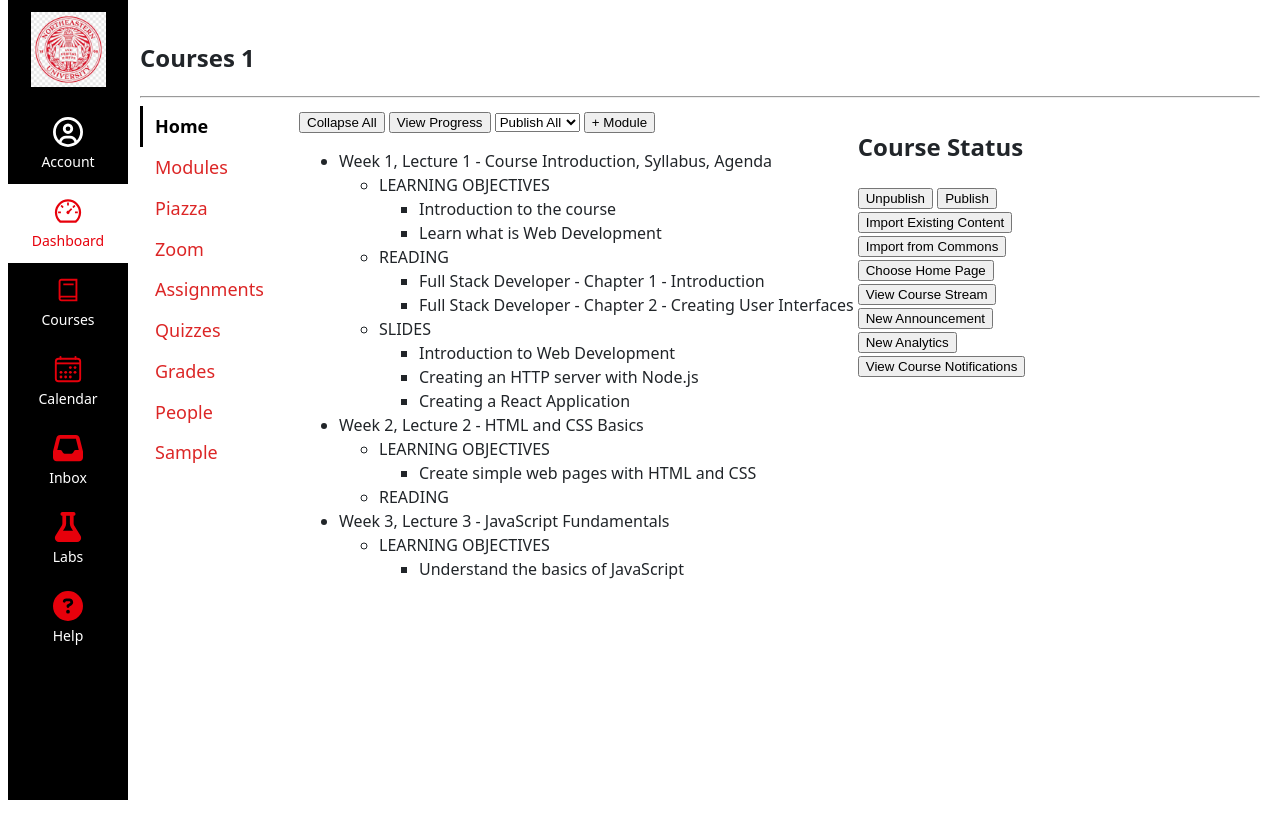
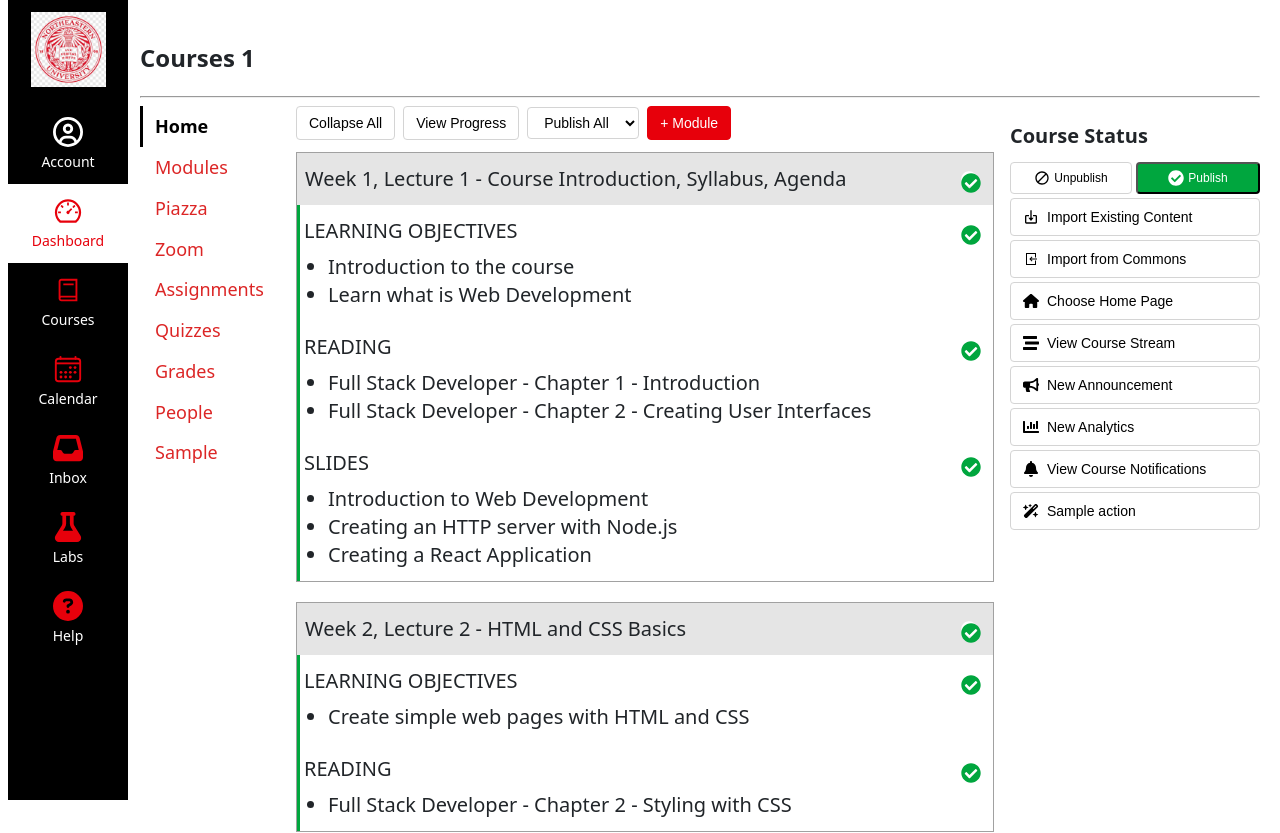
Before and after one commit to Jefferson0511/webdev-client, a Next.js app: page /courses/1/home in a window 1280 px wide. Shown: the top 833 px of the page. Before the commit the page ends 808 px from the top, so only its background shows below. Built offline with nearby package versions, Linux system fonts and the light colour scheme.

Commit message:
redesign home, course and people

```diff
--- a/app/(kambaz)/courses/[cid]/home/Status.tsx
+++ b/app/(kambaz)/courses/[cid]/home/Status.tsx
@@ -1,22 +1,79 @@
+import { FaCheckCircle, FaStream, FaBullhorn, FaChartBar, FaBell } from "react-icons/fa";
+import { MdDoNotDisturbAlt } from "react-icons/md";
+import { BiImport } from "react-icons/bi";
+import { LiaFileImportSolid } from "react-icons/lia";
+import { FaHouse, FaWandMagicSparkles } from "react-icons/fa6";
+
 export default function CourseStatus() {
   return (
     <div id="wd-course-status">
-      <h2>Course Status</h2>
-      <button>Unpublish</button> <button>Publish</button>
-      <br />
-      <button>Import Existing Content</button>
-      <br />
-      <button>Import from Commons</button>
-      <br />
-      <button>Choose Home Page</button>
-      <br />
-      <button>View Course Stream</button>
-      <br />
-      <button>New Announcement</button>
-      <br />
-      <button>New Analytics</button>
-      <br />
-      <button>View Course Notifications</button>
+      <h2 className="mb-3 text-xl font-semibold">Course Status</h2>
+      <div className="mb-1 flex gap-1">
+        <button
+          type="button"
+          className="inline-flex min-w-0 flex-1 items-center justify-center rounded border border-neutral-300 bg-white px-1.5 py-1.5 text-xs"
+        >
+          <MdDoNotDisturbAlt className="me-1 shrink-0 text-base" /> Unpublish
+        </button>
+        <button
+          type="button"
+          className="inline-flex min-w-0 flex-1 items-center justify-center rounded bg-green-600 px-1.5 py-1.5 text-xs text-white hover:bg-green-700"
+        >
+          <FaCheckCircle className="me-1 shrink-0 text-base" /> Publish
+        </button>
+      </div>
+      <button
+        type="button"
+        className="mb-1 flex w-full items-center rounded border border-neutral-300 bg-white px-3 py-2 text-left text-sm"
+      >
+        <BiImport className="me-2 shrink-0 text-base" /> Import Existing Content
+      </button>
+      <button
+        type="button"
+        className="mb-1 flex w-full items-center rounded border border-neutral-300 bg-white px-3 py-2 text-left text-sm"
+      >
+        <LiaFileImportSolid className="me-2 shrink-0 text-base" /> Import from
+        Commons
+      </button>
+      <button
+        type="button"
+        className="mb-1 flex w-full items-center rounded border border-neutral-300 bg-white px-3 py-2 text-left text-sm"
+      >
+        <FaHouse className="me-2 shrink-0 text-base" /> Choose Home Page
+      </button>
+      <button
+        type="button"
+        className="mb-1 flex w-full items-center rounded border border-neutral-300 bg-white px-3 py-2 text-left text-sm"
+      >
+        <FaStream className="me-2 shrink-0 text-base" /> View Course Stream
+      </button>
+      <button
+        type="button"
+        className="mb-1 flex w-full items-center rounded border border-neutral-300 bg-white px-3 py-2 text-left text-sm"
+      >
+        <FaBullhorn className="me-2 shrink-0 text-base" /> New Announcement
+      </button>
+      <button
+        type="button"
+        className="mb-1 flex w-full items-center rounded border border-neutral-300 bg-white px-3 py-2 text-left text-sm"
+      >
+        <FaChartBar className="me-2 shrink-0 text-base" /> New Analytics
+      </button>
+      <button
+        type="button"
+        className="mb-1 flex w-full items-center rounded border border-neutral-300 bg-white px-3 py-2 text-left text-sm"
+      >
+        <FaBell className="me-2 shrink-0 text-base" /> View Course
+        Notifications
+      </button>
+      <button
+        type="button"
+        id="wd-ai-status"
+        className="mb-1 flex w-full items-center rounded border border-neutral-300 bg-white px-3 py-2 text-left text-sm"
+      >
+        <FaWandMagicSparkles className="me-2 shrink-0 text-base" /> Sample
+        action
+      </button>
     </div>
   );
 }
--- a/app/(kambaz)/courses/[cid]/home/page.tsx
+++ b/app/(kambaz)/courses/[cid]/home/page.tsx
@@ -3,19 +3,13 @@
 
 export default function Home() {
   return (
-    <div id="wd-home">
-      <table>
-        <tbody>
-          <tr>
-            <td valign="top" width="70%">
-              <Modules />
-            </td>
-            <td valign="top">
-              <CourseStatus />
-            </td>
-          </tr>
-        </tbody>
-      </table>
+    <div id="wd-home" className="flex gap-4">
+      <div className="min-w-0 flex-1">
+        <Modules />
+      </div>
+      <div className="hidden w-[250px] shrink-0 lg:block">
+        <CourseStatus />
+      </div>
     </div>
   );
 }
--- /dev/null
+++ b/app/(kambaz)/courses/[cid]/modules/GreenCheckmark.tsx
@@ -0,0 +1,12 @@
+import { FaCheckCircle, FaCircle } from "react-icons/fa";
+export default function GreenCheckmark() {
+  return (
+    <span className="relative me-1 inline-flex">
+      <FaCheckCircle
+        className="absolute text-xl text-green-600"
+        style={{ top: "2px" }}
+      />
+      <FaCircle className="text-base text-white" />
+    </span>
+  );
+}
--- a/app/(kambaz)/courses/[cid]/modules/Lesson.tsx
+++ b/app/(kambaz)/courses/[cid]/modules/Lesson.tsx
@@ -1,4 +1,5 @@
 import type { ReactNode } from "react";
+import GreenCheckmark from "./GreenCheckmark";
 
 export default function Lesson({
   title,
@@ -8,9 +9,12 @@
   children?: ReactNode;
 }) {
   return (
-    <li className="wd-lesson">
-      <span className="wd-title">{title}</span>
-      <ul className="wd-content">{children}</ul>
+    <li className="wd-lesson border-l-[3px] border-green-600 p-3 pl-1">
+      <div className="flex items-center justify-between">
+        <span className="wd-title">{title}</span>
+        <GreenCheckmark />
+      </div>
+      <ul className="wd-content mt-2 list-disc pl-6">{children}</ul>
     </li>
   );
 }
--- a/app/(kambaz)/courses/[cid]/modules/Module.tsx
+++ b/app/(kambaz)/courses/[cid]/modules/Module.tsx
@@ -1,4 +1,5 @@
 import type { ReactNode } from "react";
+import GreenCheckmark from "./GreenCheckmark";
 
 export default function Module({
   title,
@@ -8,9 +9,12 @@
   children?: ReactNode;
 }) {
   return (
-    <li className="wd-module">
-      <div className="wd-title">{title}</div>
-      <ul className="wd-lessons">{children}</ul>
+    <li className="wd-module mb-5 overflow-hidden border border-neutral-400 p-0 text-xl">
+      <div className="wd-title flex items-center justify-between bg-neutral-200 p-3 ps-2">
+        <span>{title}</span>
+        <GreenCheckmark />
+      </div>
+      <ul className="wd-lessons m-0 list-none p-0">{children}</ul>
     </li>
   );
 }
--- a/app/(kambaz)/courses/[cid]/modules/page.tsx
+++ b/app/(kambaz)/courses/[cid]/modules/page.tsx
@@ -4,12 +4,33 @@
 export default function Modules() {
   return (
     <div>
-      <button>Collapse All</button> <button>View Progress</button>{" "}
-      <select defaultValue="publish-all">
+      <div className="mb-3 flex flex-wrap items-center gap-2">
+        <button
+          type="button"
+          className="rounded border border-neutral-300 bg-white px-3 py-1.5 text-sm"
+        >
+          Collapse All
+        </button>
+        <button
+          type="button"
+          className="rounded border border-neutral-300 bg-white px-3 py-1.5 text-sm"
+        >
+          View Progress
+        </button>
+        <select
+          defaultValue="publish-all"
+          className="rounded border border-neutral-300 bg-white px-3 py-1.5 text-sm"
+        >
           <option value="publish-all">Publish All</option>
-      </select>{" "}
-      <button>+ Module</button>
-      <ul id="wd-modules">
+        </select>
+        <button
+          type="button"
+          className="rounded border border-red-600 bg-red-600 px-3 py-1.5 text-sm font-medium text-white"
+        >
+          + Module
+        </button>
+      </div>
+      <ul id="wd-modules" className="m-0 list-none p-0">
         <Module title="Week 1, Lecture 1 - Course Introduction, Syllabus, Agenda">
           <Lesson title="LEARNING OBJECTIVES">
             <li className="wd-content-item">Introduction to the course</li>
@@ -33,16 +54,33 @@
         </Module>
         <Module title="Week 2, Lecture 2 - HTML and CSS Basics">
           <Lesson title="LEARNING OBJECTIVES">
-                <li className="wd-content-item">Create simple web pages with HTML and CSS</li>
+            <li className="wd-content-item">
+              Create simple web pages with HTML and CSS
+            </li>
           </Lesson>
           <Lesson title="READING">
+            <li className="wd-content-item">
+              Full Stack Developer - Chapter 2 - Styling with CSS
+            </li>
           </Lesson>
-            {/* Expand lessons on your own */}</Module>
-        <Module title="Week 3, Lecture 3 - JavaScript Fundamentals" >
+        </Module>
+        <Module title="Week 3, Lecture 3 - JavaScript Fundamentals">
           <Lesson title="LEARNING OBJECTIVES">
-                <li className="wd-content-item">Understand the basics of JavaScript</li>
+            <li className="wd-content-item">
+              Understand the basics of JavaScript
+            </li>
           </Lesson>
-        {}</Module>
+        </Module>
+        <Module title="Week 4, Lecture 4 - Styling with CSS and Tailwind">
+          <Lesson title="LEARNING OBJECTIVES">
+            <li className="wd-content-item">
+              Style pages with CSS selectors and Tailwind classes
+            </li>
+          </Lesson>
+        </Module>
+        <Module title="Sample module (AI)">
+          <Lesson title="Sample lesson (AI)"></Lesson>
+        </Module>
       </ul>
     </div>
   );
```
Also changed, not shown: app/(kambaz)/courses/[cid]/people/table/page.tsx (+131 -2 lines). Lines whose indentation alone changed are shown as unchanged.
